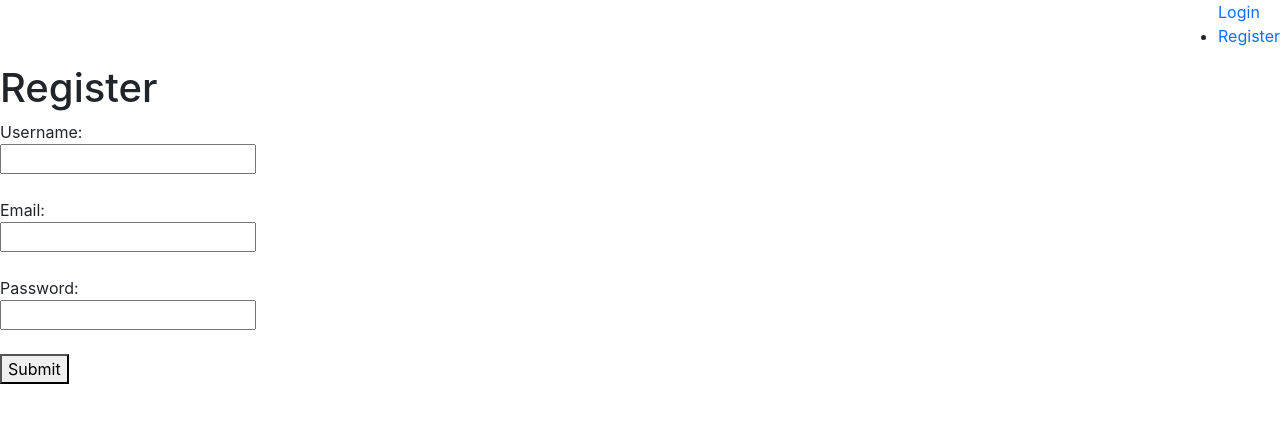
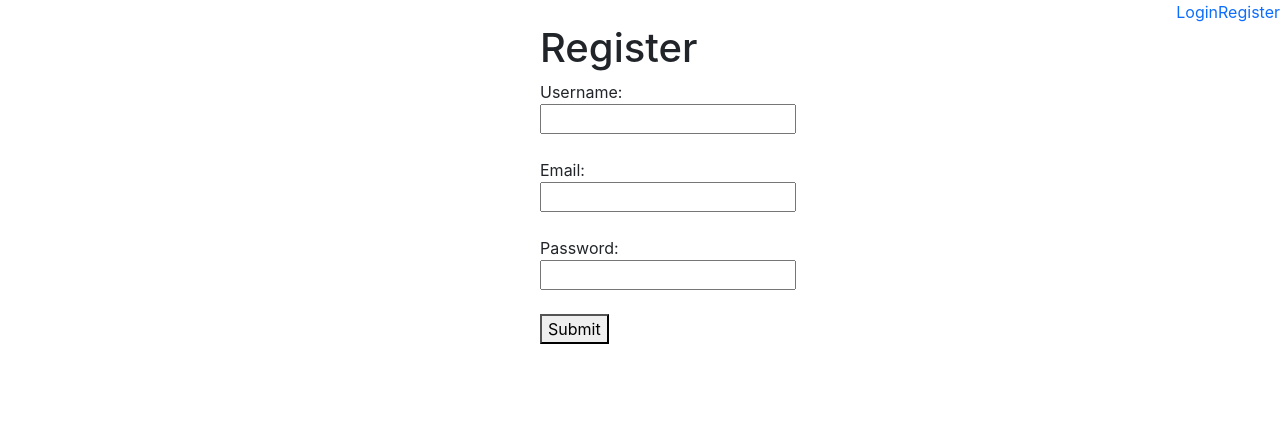
Before and after one commit to mlee0017/portfolio, a React (Create React App) app in the folder client/: page /register in a window 1280 px wide. Shown: the top 422 px of the page. Built offline with nearby package versions, Linux system fonts and the light colour scheme.

Commit message:
div styling

```diff
--- a/client/src/components/Navbar.js
+++ b/client/src/components/Navbar.js
@@ -8,14 +8,14 @@ function Navbar({ user, setUser }) {
 
   return (
     <div className="nav justify-content-end">
-    <ul className="user-auth">
+    <ul className="nav flex-row">
       {user ?
         <>
-          <li style={{ color: "black" }}>Welcome {user}!</li>
-          <li className="home-nav">
+          <li className="nav-item" style={{ color: "black" }}>Welcome {user}!</li>
+          <li className="nav-item">
             <Link to="/home" style={{ textDecoration: 'none' }}>home</Link>
           </li>
-          <li className="about-nav">
+          <li className="nav-item">
             <Link to="/about" style={{ textDecoration: 'none' }}>about</Link>
           </li>
 
@@ -25,10 +25,11 @@ function Navbar({ user, setUser }) {
         </>
        :
         <>
-          <li className="nav">
+          <li className="nav-item">
             <Link to="/login" style={{ textDecoration: 'none' }}>Login</Link>
           </li>
-          <li>
+          <br />
+          <li className="nav-item">
             <Link to="/register" style={{ textDecoration: 'none' }}>Register</Link>
           </li>
         </>
--- a/client/src/pages/users/Login.js
+++ b/client/src/pages/users/Login.js
@@ -26,7 +26,7 @@ function Login({ setUser }) {
         navigate('/memo')
     }
     return (
-        <div class="mx-auto" style={{width: 200}}>
+        <div className="mx-auto" style={{width: 200}}>
             <h1>Login</h1>
             <form onSubmit={handleSubmit}>
                 <label htmlFor="username">Username:</label>
--- a/client/src/pages/users/Register.js
+++ b/client/src/pages/users/Register.js
@@ -27,7 +27,7 @@ function Register({ setUser }) {
         navigate('/memo')
     }
     return (
-        <div className="user-auth">
+        <div className="mx-auto" style={{width: 200}}>
             <h1>Register</h1>
             <form onSubmit={handleSubmit}>
                 <label htmlFor="username">Username:</label>
```
